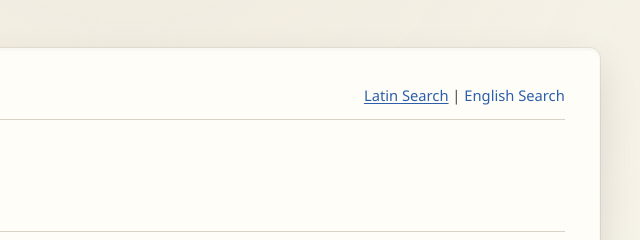
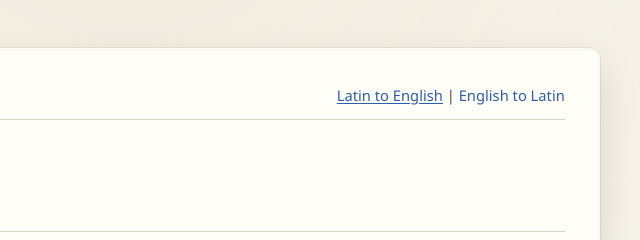
Before and after one commit to ethan-kisiel/whitakers-words-remaster, a website built with Vite: page words-frontend/index.html in a window 1280 px wide. Shown: the top 240 px of the page, 640-1280 px from the left. Built offline with nearby package versions, Linux system fonts and the light colour scheme.

Commit message:
update search type header

```diff
--- a/words-frontend/index.html
+++ b/words-frontend/index.html
@@ -23,9 +23,9 @@
     <header class="book-header">
       <div>Whitakers Words Remastered</div>
       <nav class="nav">
-        <a id="select-latin-search" class="active">Latin Search</a>
+        <a id="select-latin-search" class="active">Latin to English</a>
         |
-        <a id="select-english-search">English Search</a>
+        <a id="select-english-search">English to Latin</a>
       </nav>
     </header>
 
```
